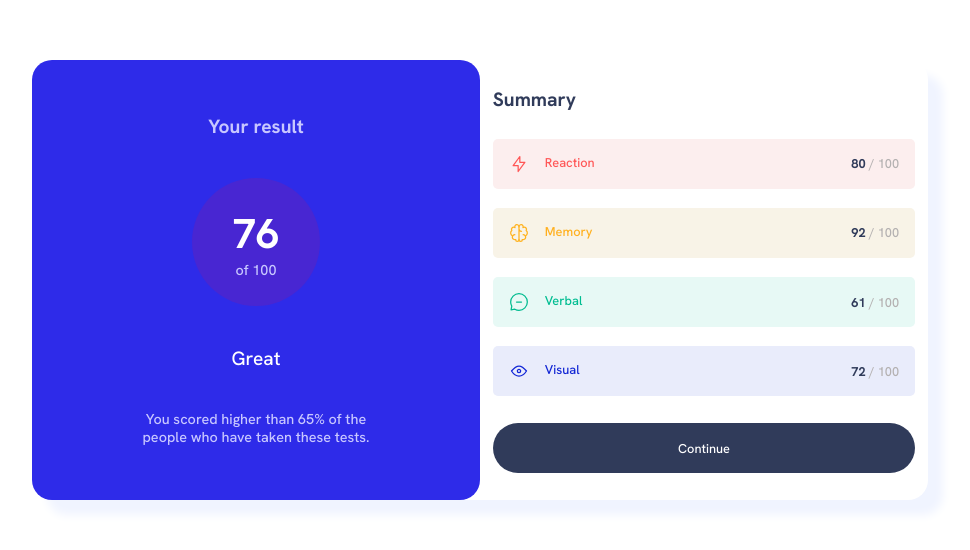
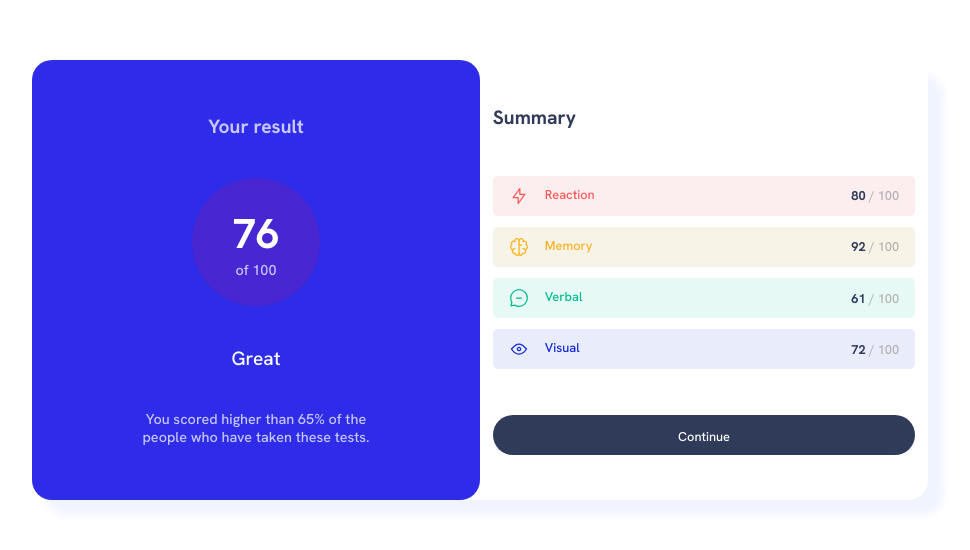
Before and after one commit to jesutobi-world/Result-Summary-Component, a plain HTML site: page index.html in a window 1280 px wide. Shown: the part 120-670 px from the top of the page, without its empty margins (160-1130 px from the left). Drawn offline with Linux system fonts and the light colour scheme.

Commit message:
Update style.css

```diff
--- a/style.css
+++ b/style.css
@@ -162,11 +162,14 @@ button a{
         /* border: 2px solid red */
 
     }
+    #list{
+        gap: 0.7em;
+    }
     .box{
-        height: 50px;
+        height: 40px;
     }
     button{
-        height: 50px;
+        height: 40px;
     }
 }
 @media (min-width: 770px) {
```
